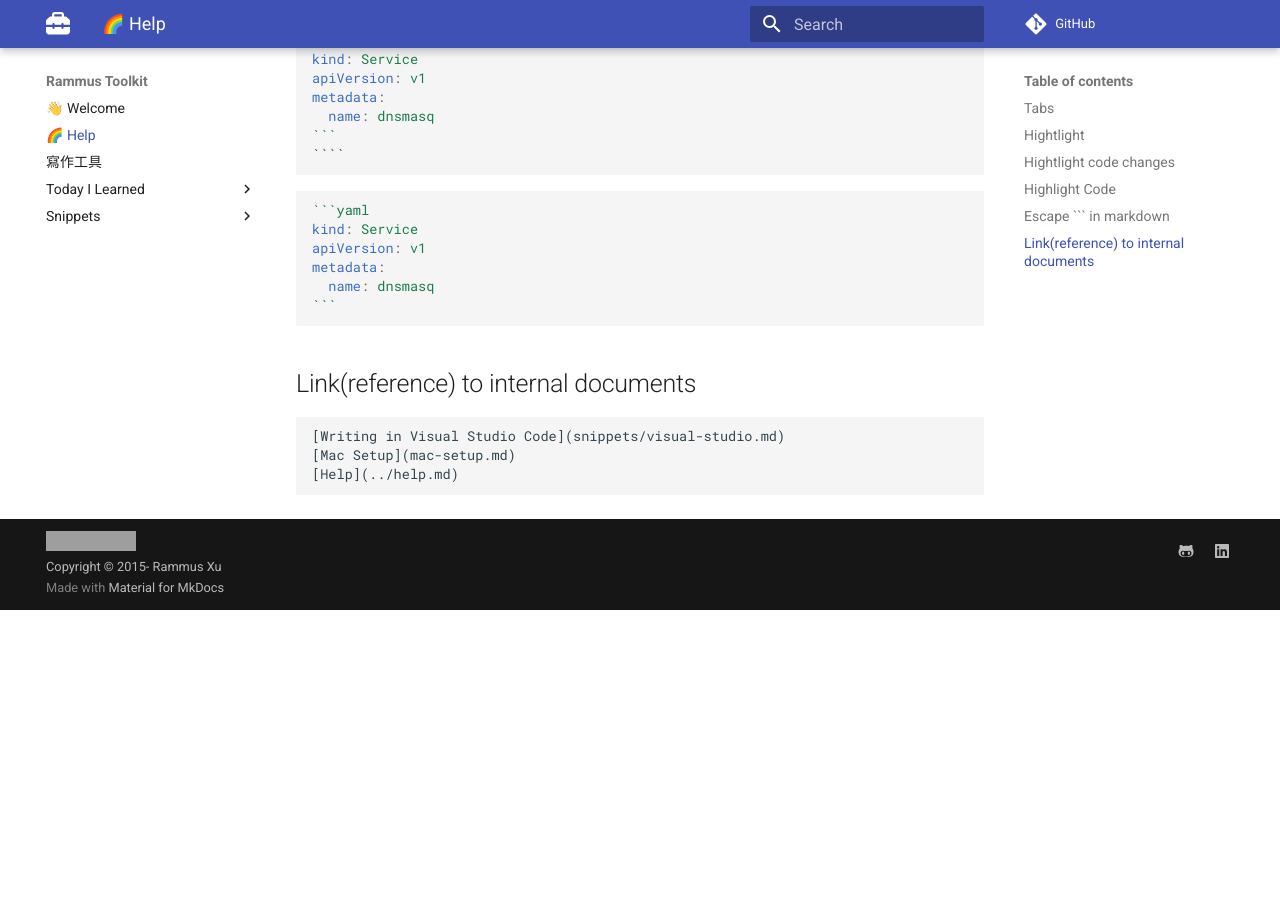
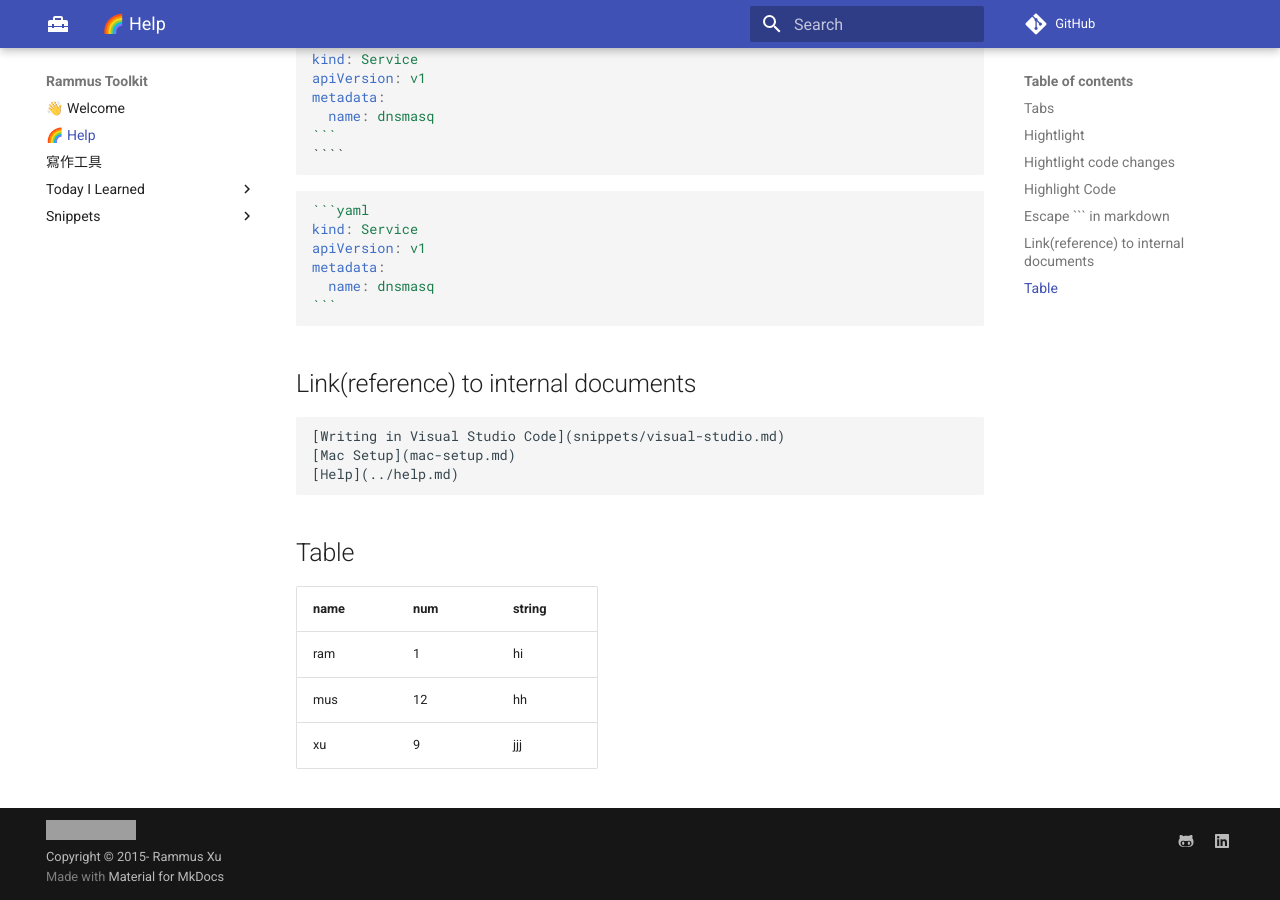
Before and after one commit to RammusXu/toolkit, an MkDocs documentation site: the page built from docs/help.md, in a window 1280 px wide and 900 px high, scrolled down 2268 px. Built offline with MkDocs 1.6.1 and Material for MkDocs 9.7.7, drawn with Linux system fonts in a browser that asks for light colours; comment, search, counter and statistics services are not loaded; before the commit the page ends 2878 px from its top, so only the background shows below that; some of the changed lines change nothing that is shown; grey boxes are pictures that could not be loaded.

````diff
--- a/docs/help.md
+++ b/docs/help.md
@@ -134,3 +134,9 @@
 [Mac Setup](mac-setup.md)
 [Help](../help.md)
 ```
+## Table
+| name | num | string |
+| ---- | --- | ------ |
+| ram  | 1   | hi     |
+| mus  | 12  | hh     |
+| xu   | 9   | jjj    |
--- /dev/null
+++ b/docs/javascripts/tablesort.js
@@ -0,0 +1,6 @@
+document$.subscribe(function() {
+  var tables = document.querySelectorAll("article table:not([class])")
+  tables.forEach(function(table) {
+    new Tablesort(table)
+  })
+})
--- a/mkdocs.yml
+++ b/mkdocs.yml
@@ -8,24 +8,43 @@
 theme:
   name: material
   icon:
-    logo: fontawesome/solid/toolbox
-  language: 'en'
+    logo: material/toolbox
+  language: en
 
 markdown_extensions:
   - codehilite
+  - pymdownx.magiclink
+  - pymdownx.highlight
+
   - pymdownx.superfences
-  - pymdownx.magiclink
+  - admonition
+
+  # https://squidfunk.github.io/mkdocs-material/reference/formatting/
+  - pymdownx.critic
   - pymdownx.caret
-  - pymdownx.critic
-  - pymdownx.highlight
+  - pymdownx.keys
   - pymdownx.mark
-  - pymdownx.tabbed
-  - admonition
+  - pymdownx.tilde
+
+  # https://squidfunk.github.io/mkdocs-material/reference/content-tabs/#grouping-code-blocks
+  - pymdownx.tabbed:
+      alternate_style: true
+
+  # https://squidfunk.github.io/mkdocs-material/setup/extensions/python-markdown/#table-of-contents
   - toc:
       permalink: true
+
+  # https://squidfunk.github.io/mkdocs-material/setup/extensions/python-markdown-extensions/?h=pymdownx+emoji#emoji
   - pymdownx.emoji:
       emoji_index: !!python/name:materialx.emoji.twemoji
       emoji_generator: !!python/name:materialx.emoji.to_svg
+
+  # https://squidfunk.github.io/mkdocs-material/reference/diagrams/
+  - pymdownx.superfences:
+      custom_fences:
+        - name: mermaid
+          class: mermaid
+          format: !!python/name:pymdownx.superfences.fence_code_format
 
 copyright: |
   <a rel="license" href="http://creativecommons.org/licenses/by-nc-nd/4.0/"><img alt="Creative Commons License" style="border-width:0" src="https://i.creativecommons.org/l/by-nc-nd/4.0/88x31.png" /></a>
@@ -37,13 +56,21 @@
     - icon: fontawesome/brands/linkedin
       link: https://www.linkedin.com/in/rammusxu
   disqus: rammusxu
-
-google_analytics:
-  - 'UA-67048750-3'
-  - 'auto'
+  analytics:
+    provider: google
+    property: G-E7VTEXK0WQ
 
 plugins:
-  - search
-  - git-revision-date-localized
+  - search:
+      lang:
+        - en
+        - zh
+  - git-revision-date-localized:
+      enable_creation_date: true
   - minify:
       minify_html: true
+
+# https://squidfunk.github.io/mkdocs-material/reference/data-tables/#mkdocsyml
+extra_javascript:
+  - https://unpkg.com/tablesort@5.3.0/dist/tablesort.min.js
+  - javascripts/tablesort.js
````
Also changed, not shown: requirements.txt (+25 -6 lines), 1 other file.
